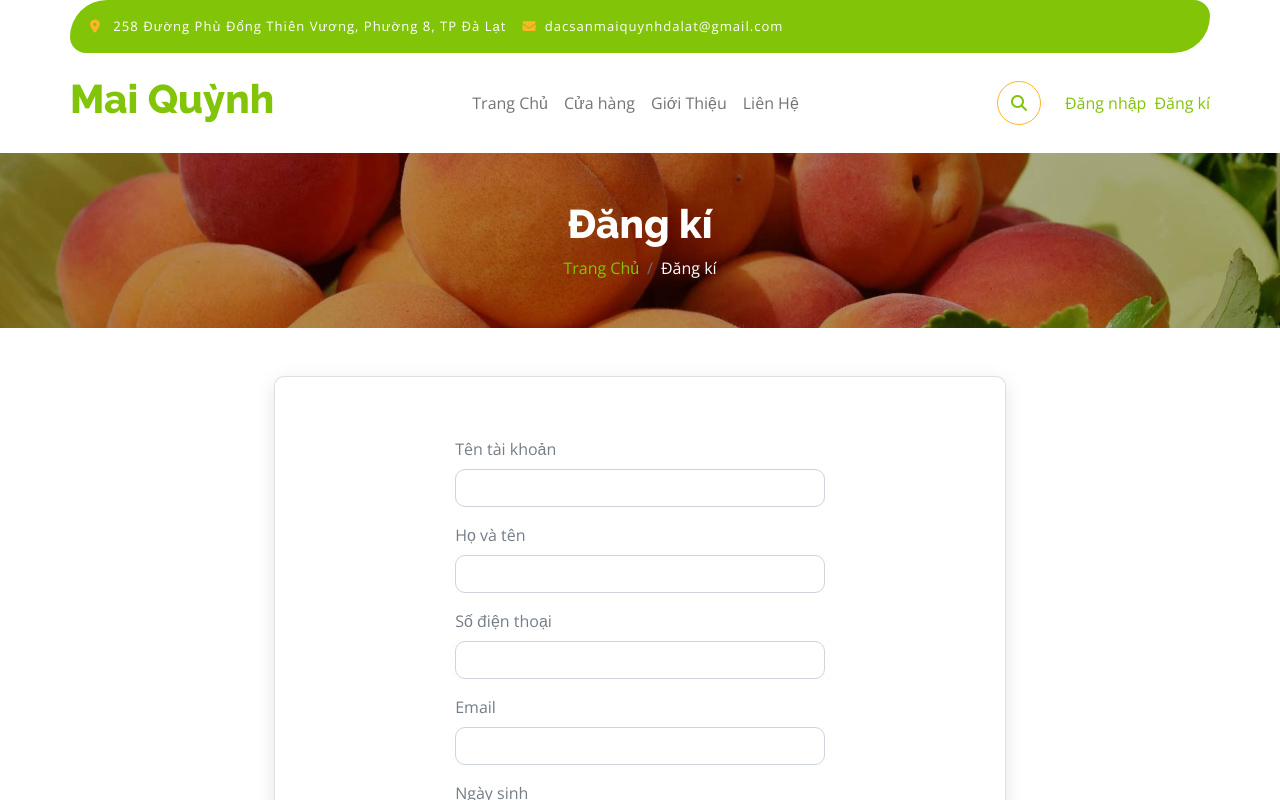
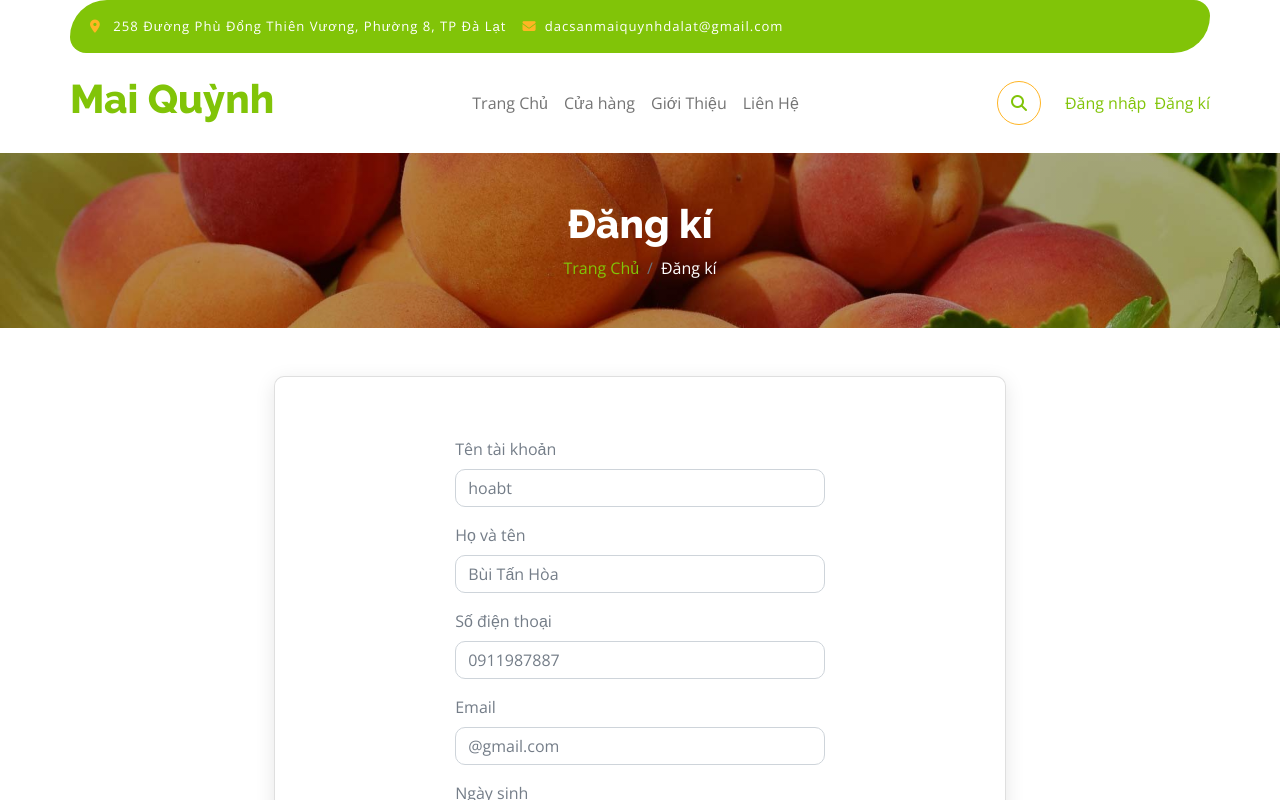
Before and after one commit to tanhoadev/MaiQuynhFood, a React (Create React App) app: page /dangki in a window 1280 px wide. Shown: the top 800 px of the page. Built offline with nearby package versions, Linux system fonts and the light colour scheme.

Commit message:
default value

```diff
--- a/src/components/admin/sanpham/AddSanPhamAd.jsx
+++ b/src/components/admin/sanpham/AddSanPhamAd.jsx
@@ -13,18 +13,18 @@ function AddSanPhamAd({ setData }) {
     const [isUsed, setIsUsed] = useState(false)
     const [load, setLoad] = useState(false)
     // const { token } = useAuth()
-    const [name, setName] = useState()
+    const [name, setName] = useState('')
     const [categoryId, setCategory] = useState()
-    const [weight, setWeight] = useState()
-    const [unit, setUnit] = useState()
-    const [price, setPrice] = useState()
+    const [weight, setWeight] = useState(300)
+    const [unit, setUnit] = useState('g')
+    const [price, setPrice] = useState(45000)
     // const [salePrice, setSaleprice] = useState()
-    const [quan, setQuan] = useState()
-    const [origin, setOrigin] = useState()
-    const [desc, setDesc] = useState()
+    const [quan, setQuan] = useState(100)
+    const [origin, setOrigin] = useState('Đà Lạt')
+    const [desc, setDesc] = useState('Cà phê dài là sự hòa quyện tinh tế giữa hương vị đậm đà của cà phê và hương thơm đặc trưng của các loại hạt cà phê chất lượng cao. Mỗi sản phẩm mang đến trải nghiệm cà phê đích thực, ngon ngất ngây và sảng khoái. Được chế biến từ những hạt cà phê rang xay tỉ mỉ, cà phê dài không chỉ thỏa mãn cơn khát cà phê mà còn là lựa chọn tuyệt vời để thưởng thức hương vị tinh tế mỗi ngày.')
     const [dataCate, setDataCate] = useState([])
-    const [component, setComponent] = useState()
-    const [expirationDate, setExpirationDate] = useState()
+    const [component, setComponent] = useState('đường')
+    const [expirationDate, setExpirationDate] = useState('12 tháng')
 
     const [show, setShow] = useState(false);
     const handleClose = () => setShow(false);
--- a/src/components/user/dangki/MainDangKi.jsx
+++ b/src/components/user/dangki/MainDangKi.jsx
@@ -7,10 +7,10 @@ import Button from 'react-bootstrap/Button';
 import { Spinner } from 'react-bootstrap'
 
 function MainDangKi() {
-    const [name, setName] = useState('')
-    const [fullName, setFullname] = useState('')
-    const [phone, setPhone] = useState('')
-    const [email, setEmail] = useState('')
+    const [name, setName] = useState('hoabt')
+    const [fullName, setFullname] = useState('Bùi Tấn Hòa')
+    const [phone, setPhone] = useState('0911987887')
+    const [email, setEmail] = useState('@gmail.com')
     const [date, setDate] = useState('')
     const [load, setLoad] = useState(false)
     const [password, setPassworld] = useState('')
--- a/src/components/user/dangnhap/MainDangNhap.jsx
+++ b/src/components/user/dangnhap/MainDangNhap.jsx
@@ -20,7 +20,7 @@ import {
 } from "@mui/material";
 
 function MainDangNhap() {
-    const [name, setName] = useState('')
+    const [name, setName] = useState('@gmail.com')
     const [pass, setPass] = useState('')
     const [text, setText] = useState('');
     const isFormValid = name !== '' && pass !== '' && text !== '';
```
